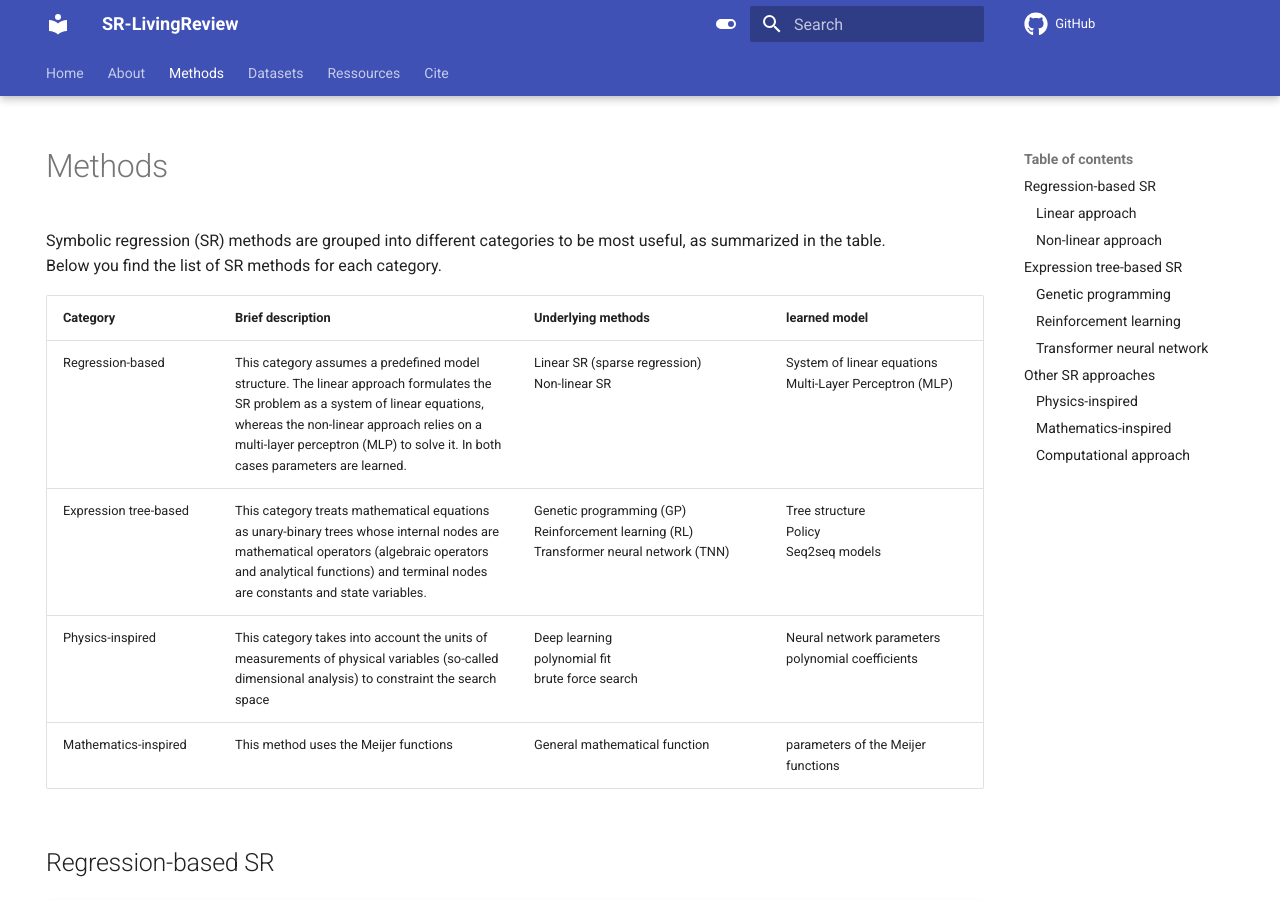
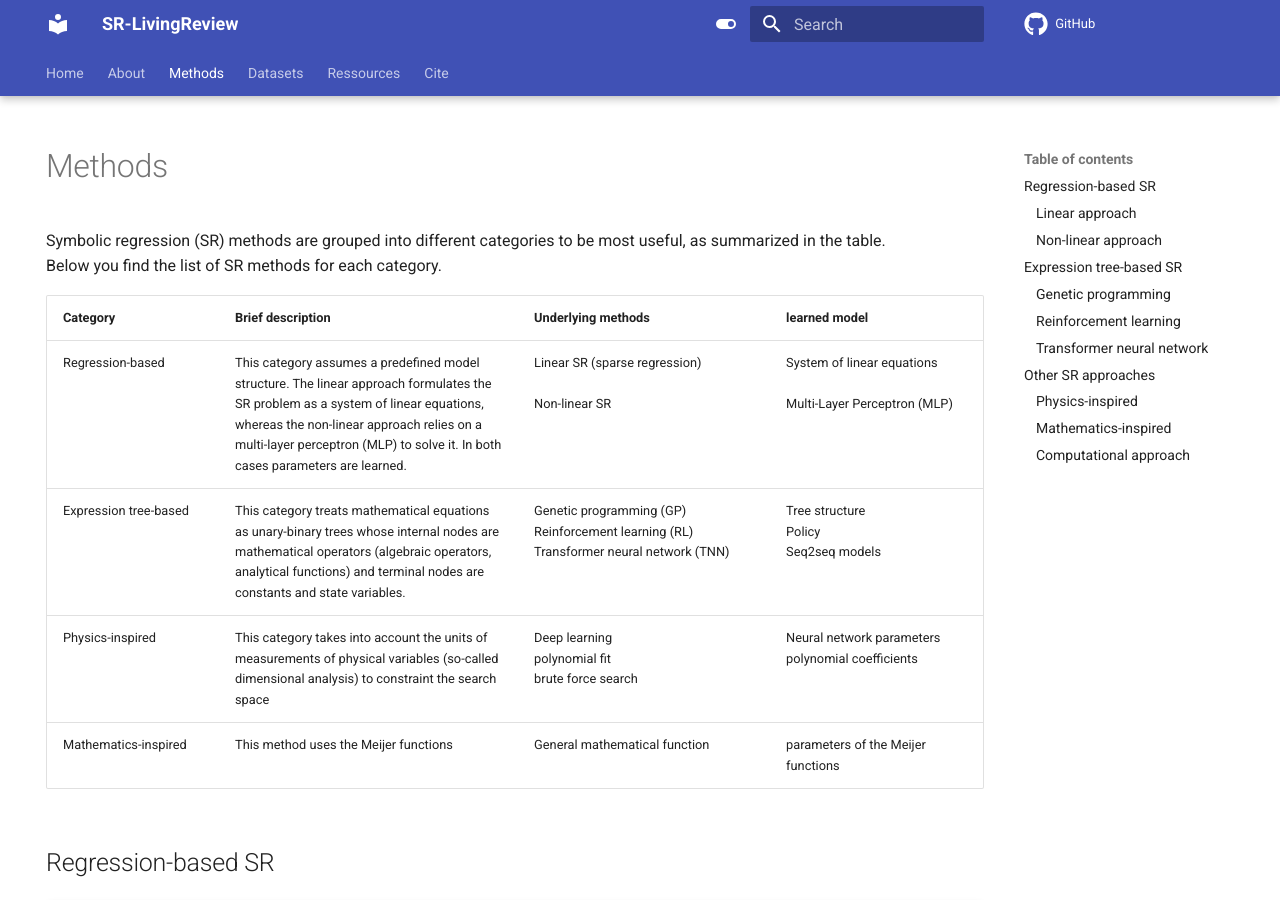
Before and after one commit to nmakke/SR-LivingReview, an MkDocs documentation site: the page built from docs/methods.md, in a window 1280 px wide and 900 px high. Built offline with MkDocs 1.6.1 and Material for MkDocs 9.7.7, drawn with Linux system fonts in a browser that asks for light colours; formulas are drawn with MathJax 3; comment, search, counter and statistics services are not loaded.

Commit message:
Update methods.md

```diff
--- a/docs/methods.md
+++ b/docs/methods.md
@@ -12,8 +12,8 @@ Below you find the list of SR methods for each category.
 <!-- | Category | Description | Methods | learned model |-->
 | <div style="width:140px">Category</div> | <div style="width:200px">Brief description</div> | <div style="width:220px">Underlying methods</div> | <div style="width:180px">learned model</div> |
 | ---- | ------- | --- | --- |
-| Regression-based | This category assumes a predefined model structure. The linear approach formulates the SR problem as a system of linear equations, whereas the non-linear approach relies on a multi-layer perceptron (MLP) to solve it. In both cases parameters are learned. | Linear SR (sparse regression) <br> Non-linear SR | System of linear equations <br> Multi-Layer Perceptron (MLP) |
-| Expression tree-based | This category treats mathematical equations as unary-binary trees whose internal nodes are mathematical operators (algebraic operators and  analytical functions) and terminal nodes are constants and state variables. | Genetic programming (GP) <br> Reinforcement learning (RL) <br> Transformer neural network (TNN) | Tree structure <br> Policy <br> Seq2seq models |
+| Regression-based | This category assumes a predefined model structure. The linear approach formulates the SR problem as a system of linear equations, whereas the non-linear approach relies on a multi-layer perceptron (MLP) to solve it. In both cases parameters are learned. | Linear SR (sparse regression) <br><br> Non-linear SR | System of linear equations <br><br> Multi-Layer Perceptron (MLP) |
+| Expression tree-based | This category treats mathematical equations as unary-binary trees whose internal nodes are mathematical operators (algebraic operators, analytical functions) and terminal nodes are constants and state variables. | Genetic programming (GP) <br> Reinforcement learning (RL) <br> Transformer neural network (TNN) | Tree structure <br> Policy <br> Seq2seq models |
 | Physics-inspired | This category takes into account the units of measurements of physical variables (so-called dimensional analysis) to constraint the search space | Deep learning <br> polynomial fit <br> brute force search | Neural network parameters <br> polynomial coefficients |
 | Mathematics-inspired| This method uses the Meijer functions | General mathematical function | parameters of the Meijer functions |
 
```
